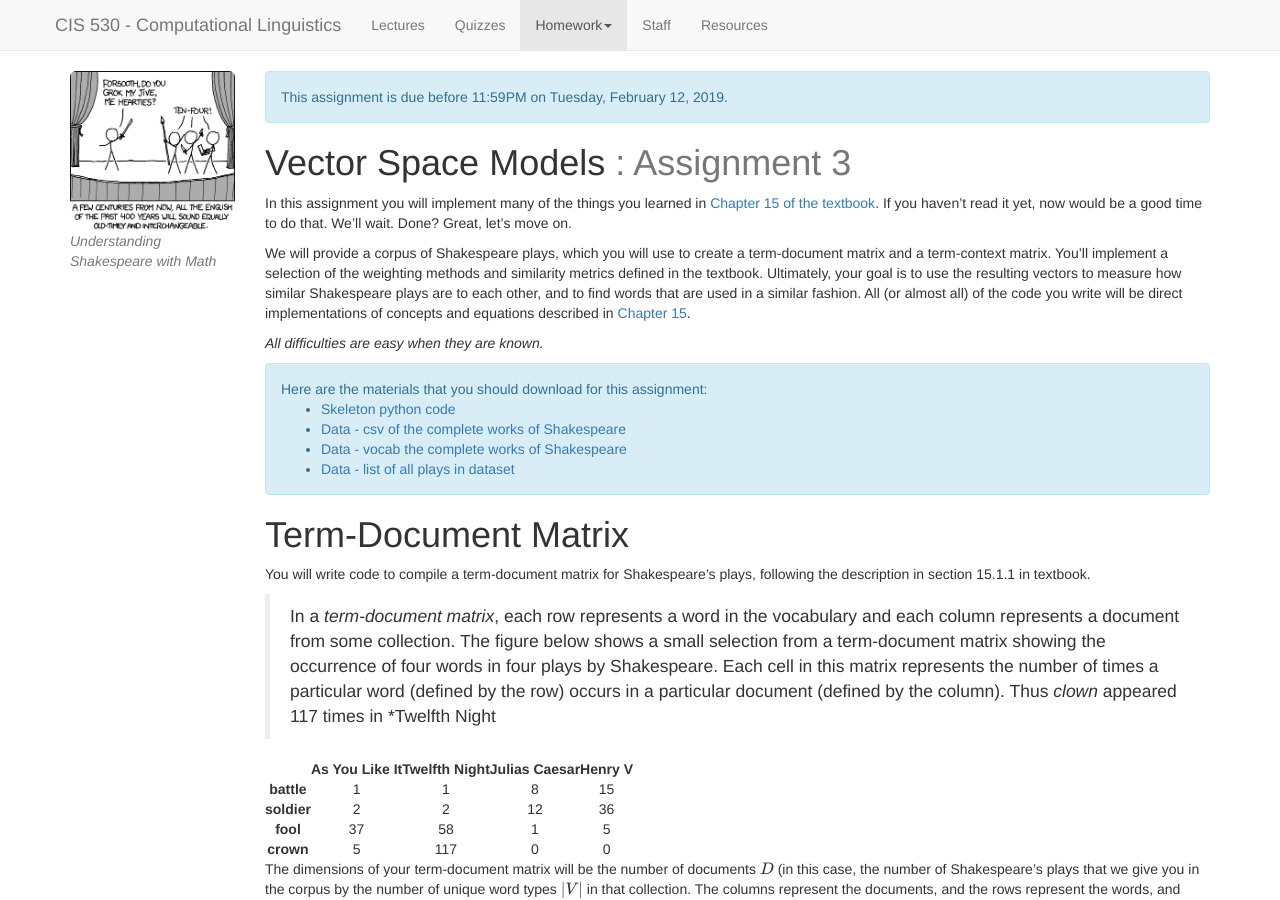
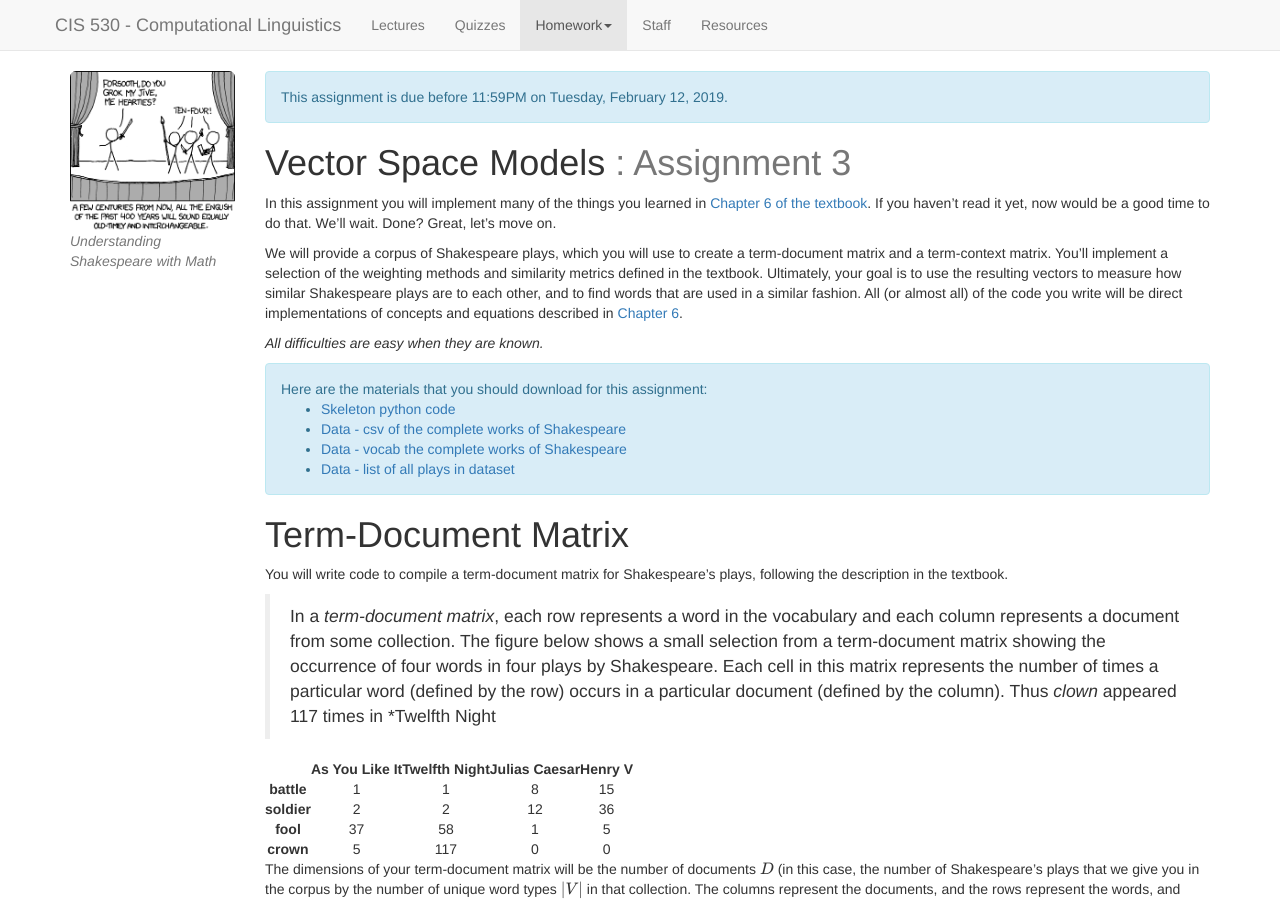
Before and after one commit to computational-linguistics-class/computational-linguistics-class.github.io, a Jekyll site: the page built from assignment3.md, in a window 1280 px wide and 900 px high. Built offline with Jekyll 4.4.1, drawn with Linux system fonts in a browser that asks for light colours; nearby versions of some CDN libraries; formulas are drawn with MathJax 3; a script that is not in the unit is left out.

Commit message:
Fixed chapter number

```diff
--- a/assignment3.md
+++ b/assignment3.md
@@ -112,9 +112,9 @@ This assignment is due before {{ page.due_date | date: "%I:%M%p" }} on {{ page.d
 Vector Space Models <span class="text-muted">: Assignment 3</span>
 =============================================================
 
-In this assignment you will implement many of the things you learned in [Chapter 15 of the textbook](https://web.stanford.edu/~jurafsky/slp3/15.pdf). If you haven't read it yet, now would be a good time to do that.  We'll wait.  Done?  Great, let's move on.
+In this assignment you will implement many of the things you learned in [Chapter 6 of the textbook](https://web.stanford.edu/~jurafsky/slp3/6.pdf). If you haven't read it yet, now would be a good time to do that.  We'll wait.  Done?  Great, let's move on.
 
-We will provide a corpus of Shakespeare plays, which you will use to create a term-document matrix and a term-context matrix. You'll implement a selection of the weighting methods and similarity metrics defined in the textbook. Ultimately, your goal is to use the resulting vectors to measure how similar Shakespeare plays are to each other, and to find words that are used in a similar fashion. All (or almost all) of the code you write will be direct implementations of concepts and equations described in [Chapter 15](https://web.stanford.edu/~jurafsky/slp3/15.pdf).
+We will provide a corpus of Shakespeare plays, which you will use to create a term-document matrix and a term-context matrix. You'll implement a selection of the weighting methods and similarity metrics defined in the textbook. Ultimately, your goal is to use the resulting vectors to measure how similar Shakespeare plays are to each other, and to find words that are used in a similar fashion. All (or almost all) of the code you write will be direct implementations of concepts and equations described in [Chapter 6](https://web.stanford.edu/~jurafsky/slp3/6.pdf).
 
 *All difficulties are easy when they are known.*
 
@@ -128,7 +128,7 @@ Here are the materials that you should download for this assignment:
 
 # Term-Document Matrix
 
-You will write code to compile a term-document matrix for Shakespeare's plays, following the description in section 15.1.1 in textbook.
+You will write code to compile a term-document matrix for Shakespeare's plays, following the description in the textbook.
 
 > In a *term-document matrix*, each row represents a word in the vocabulary and each column represents a document from some collection. The figure below shows a small selection from a term-document matrix showing the occurrence of four words in four plays by Shakespeare. Each cell in this matrix represents the number of times a particular word (defined by the row) occurs in a particular document (defined by the column). Thus *clown* appeared 117 times in *Twelfth Night
 
```
